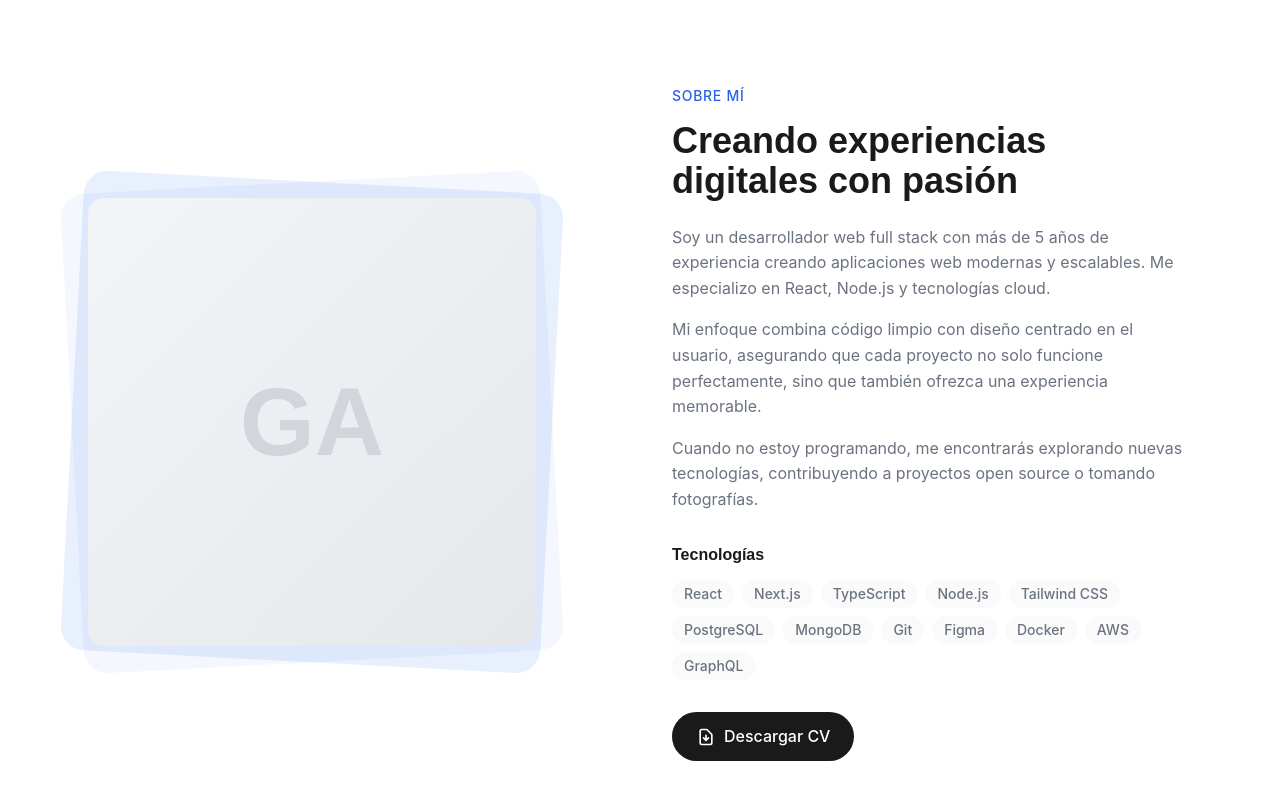
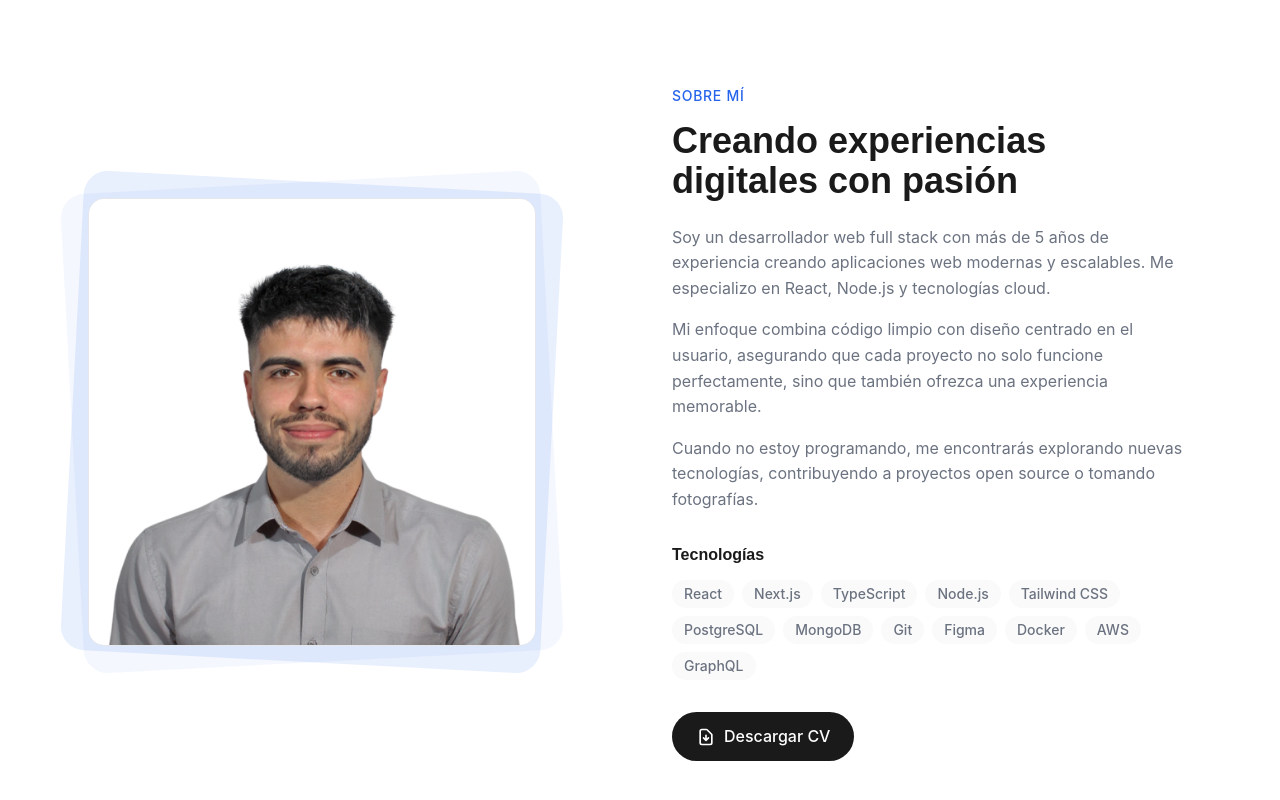
Before and after one commit to guilleacq/portfolio, a React (Vite) app: page / in a window 1280 px wide. Shown: the part 845-1645 px from the top of the page. Built offline with nearby package versions, Linux system fonts and the light colour scheme.

Commit message:
Added profile picture

```diff
--- a/src/components/About.jsx
+++ b/src/components/About.jsx
@@ -52,17 +52,17 @@ export default function About() {
               <div className="absolute -inset-4 bg-accent/10 rounded-3xl rotate-3" />
 
               {/* Avatar placeholder */}
-              <div className="relative bg-gradient-to-br from-gray-100 to-gray-200 rounded-2xl w-full h-full flex items-center justify-center overflow-hidden">
-                <div className="text-8xl font-heading font-bold text-gray-300">
+              <div className="relative bg-placeholder rounded-2xl w-full h-full flex items-center justify-center overflow-hidden border border-border">
+                {/* <div className="text-8xl font-heading font-bold text-placeholder-foreground">
                   GA
-                </div>
-                {/* If you have an actual image, replace the above div with:
+                </div> */}
+                {/* If you have an actual image, replace the above div with: */}
                 <img
-                  src="/avatar.jpg"
+                  src="/pfp.png"
                   alt="Guillermo Acquistapace"
                   className="w-full h-full object-cover"
                 />
-                */}
+
               </div>
             </div>
           </motion.div>
```
Also changed, not shown: public/pfp.png (added).
